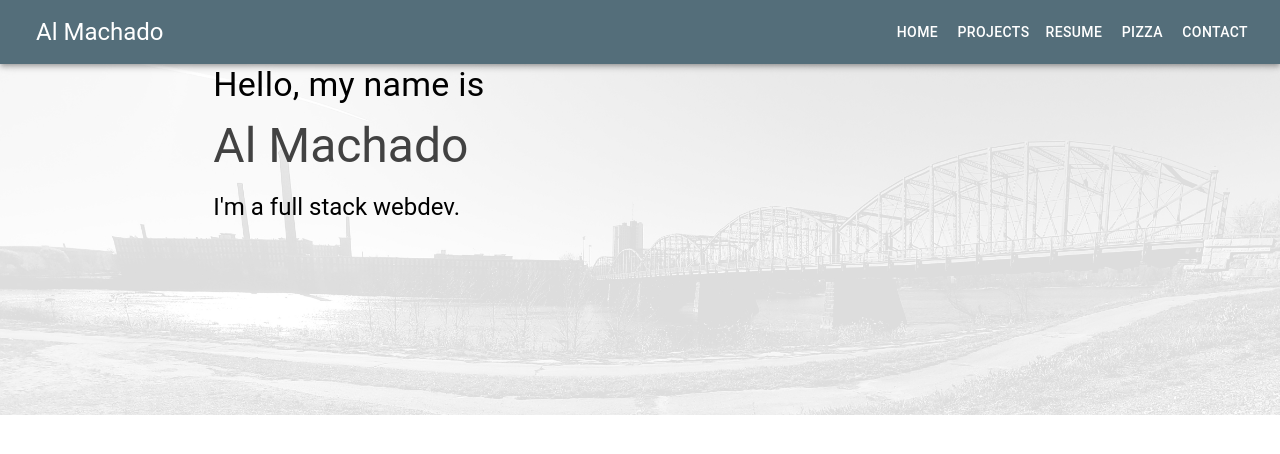
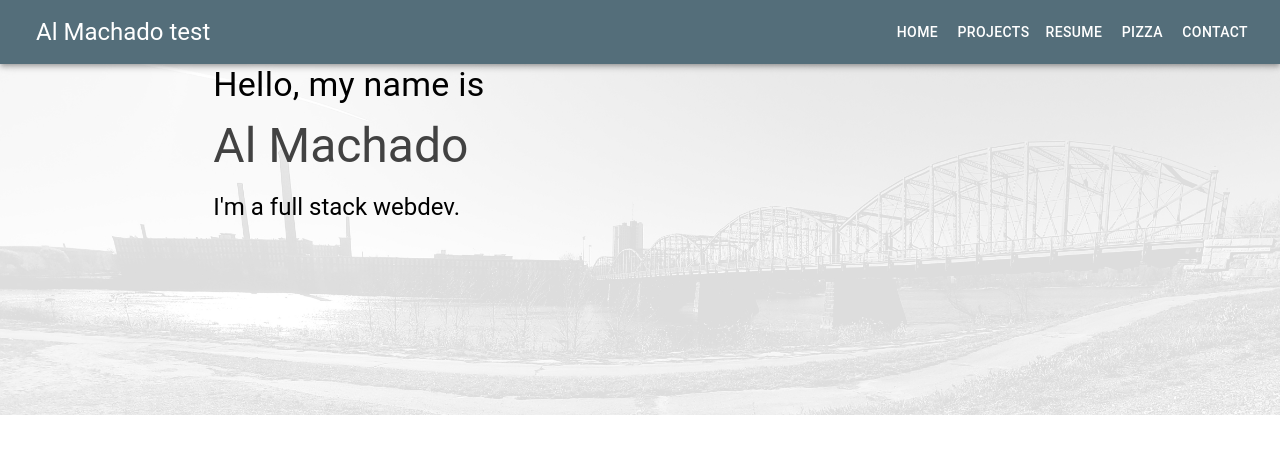
Before and after one commit to machada/portfolio, a React (Create React App) app: page / in a window 1280 px wide. Shown: the top 454 px of the page. Built offline with nearby package versions, Linux system fonts and the light colour scheme.

Commit message:
add header file

```diff
--- a/src/components/Header.js
+++ b/src/components/Header.js
@@ -10,6 +10,7 @@ import BigNav from './BigNav'
 import useMediaQuery from '@material-ui/core/useMediaQuery'
 import longbridge from '../images/longbridge.jpg'
 import Paper from '@material-ui/core/Paper';
+import headPic from '../images/lnkdin.jpg';
 
 
 const useStyles = makeStyles(theme=>({
@@ -55,8 +56,8 @@ const Header = (props) =>{
 
                     </IconButton>
 
-                <Typography noWrap = "true" variant="h5" xs={12} sm={10} className={classes.typographyStyles}>
-                    Al Machado
+                <Typography  noWrap = "true" variant="h5" xs={12} sm={10} className={classes.typographyStyles}>
+                    Al Machado test
 
                 </Typography>
                 {renderNav(matches, props)}
```
